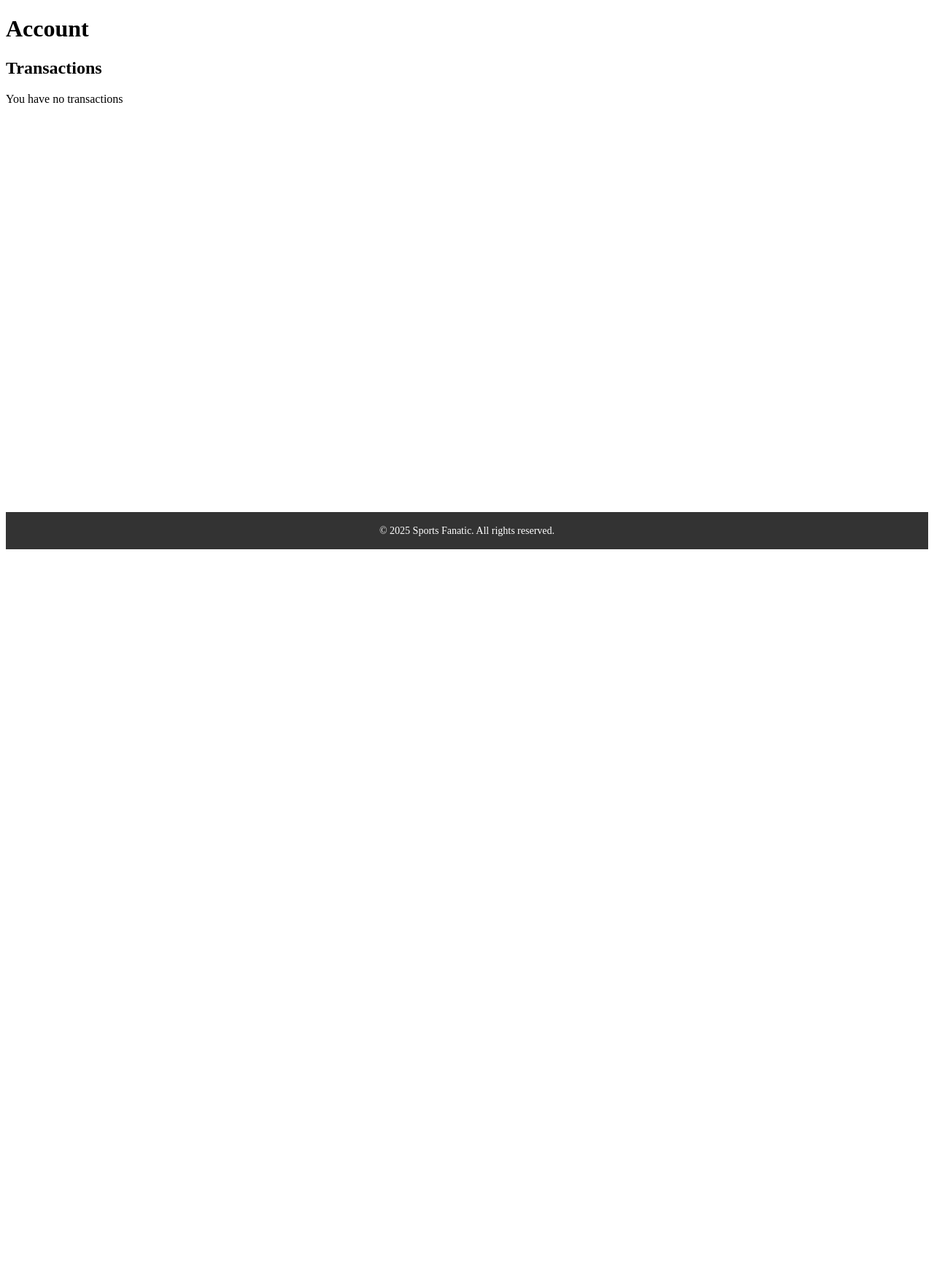
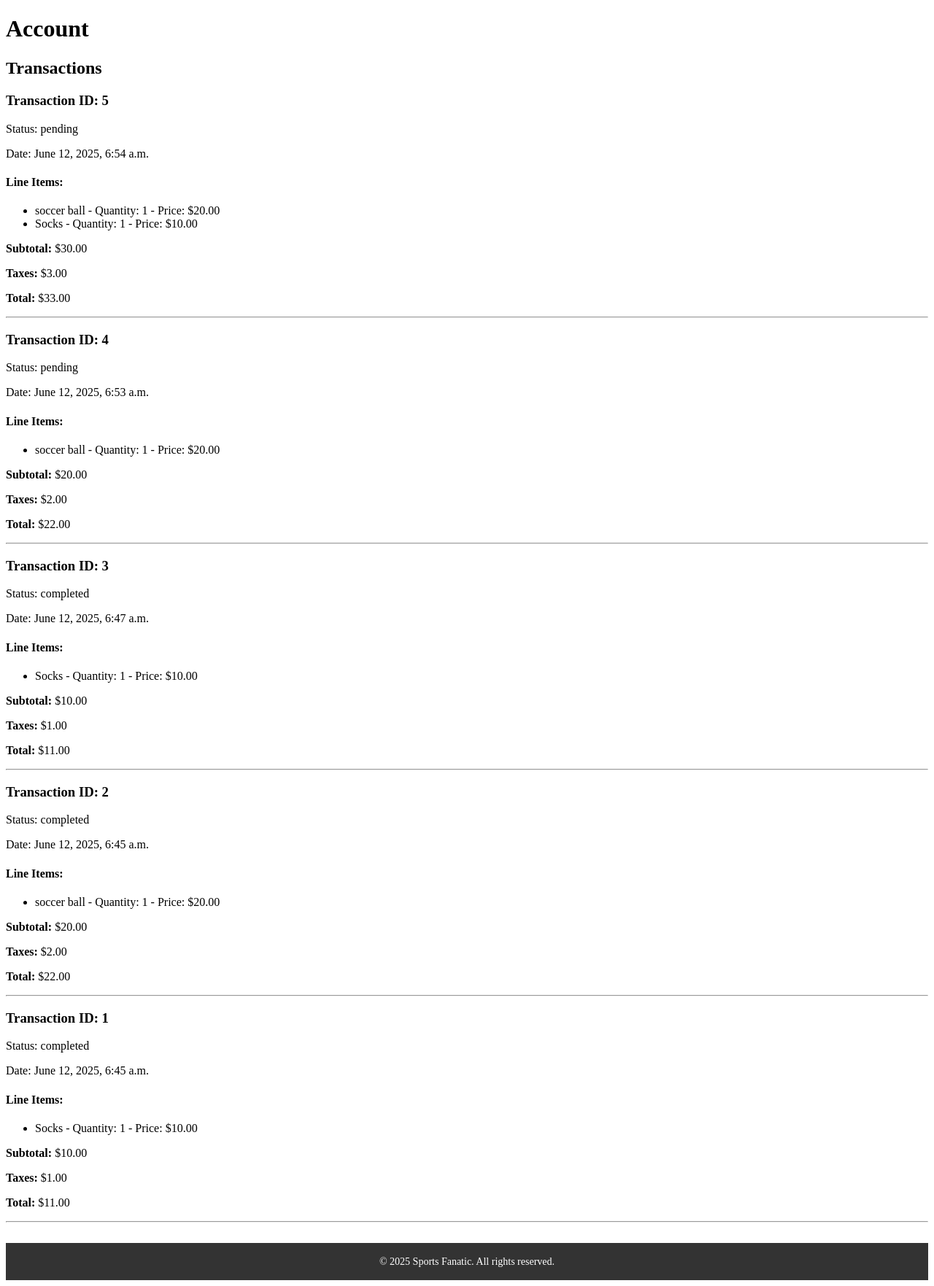
Before and after one commit to noahtorious91/sports_fanatic, a Django app: page /account/ in a window 1280 px wide. Shown: the part 55-1818 px from the top of the page at 73% size. Before the commit the page ends 808 px from the top, so only its background shows below. Run offline with Django 5.2, Linux system fonts and the light colour scheme; a user stored in the database is signed in; data comes from the database, SQL or seed files in the repository.

Commit message:
refactored data model

```diff
--- a/myproject/store/models.py
+++ b/myproject/store/models.py
@@ -20,22 +20,26 @@ class Product(models.Model):
         return self.name
 
 class Transaction(models.Model):
+    transaction_id = models.AutoField(primary_key=True)
     user = models.ForeignKey(User, on_delete=models.CASCADE)
-    subtotal = models.DecimalField(max_digits=10, decimal_places=2)
-    taxes = models.DecimalField(max_digits=10, decimal_places=2)
-    total = models.DecimalField(max_digits=10, decimal_places=2)
+    status = models.CharField(max_length=50, choices=[
+    ('pending', 'Pending'),
+    ('completed', 'Completed'),
+    ('cancelled', 'Cancelled'),
+    ('failed', 'Failed')
+    ], default='pending')
+    promotion_version_id = models.CharField(max_length=100, blank=True, null=True)
     created_at = models.DateTimeField(auto_now_add=True)
-
+    updated_at = models.DateTimeField(auto_now=True)
     def __str__(self):
-        return f"Transaction {self.id} by {self.user.username}"
+        return f"Transaction {self.transaction_id} by {self.user.username} - {self.status}"
 
 class LineItem(models.Model):
-    transaction = models.ForeignKey(Transaction, on_delete=models.CASCADE, related_name='line_iteme')
-    product_id = models.ForeignKey('Product', on_delete=models.CASCADE)
+    transaction = models.ForeignKey(Transaction, on_delete=models.CASCADE, related_name='line_items')
+    product = models.ForeignKey('Product', on_delete=models.CASCADE)
     product_name = models.CharField(max_length=255)
     price = models.DecimalField(max_digits=10, decimal_places=2)
-    taxes = models.DecimalField(max_digits=10, decimal_places=2)
-    total_price = models.DecimalField(max_digits=10, decimal_places=2)
+    tax_rate = models.DecimalField(max_digits=10, decimal_places=2)
     quantity = models.PositiveIntegerField()
 
     def __str__(self):
--- a/myproject/store/templates/store/account.html
+++ b/myproject/store/templates/store/account.html
@@ -5,32 +5,30 @@
 {% block content %}
 <h1>Account</h1>
 <h2>Transactions</h2>
-{% if transactions %}
-    <table>
-        <thead>
-            <tr>
-                <th>Invoice ID</th>
-                <th>Date</th>
-                <th>Subtotal</th>
-                <th>Taxes</th>
-                <th>Total</th>
-                <th>Details</th>
-            </tr>
-        </thead>
-        <tbody>
-            {% for transaction in transactions %}
-                <tr>
-                    <td>{{ transaction.id }}</td>
-                    <td>{{ transaction.created_at }}</td>
-                    <td>{{ transaction.subtotal }}</td>
-                    <td>{{ transaction.taxes }}</td>
-                    <td>{{ transaction.total }}</td>
-                    <td><a href="{% url 'invoice_detail' transaction.id %}">View Invoice</a></td>
-                </tr>
-            {% endfor %}
-        </tbody>
-    </table>
+
+{% if transaction_summaries %}
+    {% for summary in transaction_summaries %}
+        <div class="transaction-summary">
+            <h3>Transaction ID: {{ summary.transaction.transaction_id }}</h3>
+            <p>Status: {{ summary.transaction.status }}</p>
+            <p>Date: {{ summary.transaction.created_at }}</p>
+
+            <h4>Line Items:</h4>
+            <ul>
+                {% for item in summary.line_items %}
+                    <li>
+                        {{ item.product_name }} - Quantity: {{ item.quantity }} - Price: ${{ item.price }}
+                    </li>
+                {% endfor %}
+            </ul>
+
+            <p><strong>Subtotal:</strong> ${{ summary.subtotal }}</p>
+            <p><strong>Taxes:</strong> ${{ summary.taxes }}</p>
+            <p><strong>Total:</strong> ${{ summary.total }}</p>
+        </div>
+        <hr>
+    {% endfor %}
 {% else %}
-    <p>You have no transactions</p>
+    <p>No transactions found.</p>
 {% endif %}
 {% endblock %}
--- a/myproject/store/templates/store/purchase.html
+++ b/myproject/store/templates/store/purchase.html
@@ -6,7 +6,7 @@
 <div class="purchase-container">
     <h1>Purchase Summary</h1>
     <div class="purchase-items">
-        {% for item in cart_items %}
+        {% for item in line_items %}
             <div class="purchase-item">
                 <h3>{{ item.product.name }}</h3>
                 <p>Price: ${{ item.price }}</p>
--- a/myproject/store/urls.py
+++ b/myproject/store/urls.py
@@ -19,6 +19,7 @@ urlpatterns = [
     path('login/', views.login_view, name='login'),
     path('logout/', auth_views.LogoutView.as_view(next_page='login'), name='logout'),
     path('purchase/', views.purchase, name='purchase'),
+    #path('purchase/<int:transaction_id>/', views.purchase_detail, name='purchase_detail'),
     path('account/', views.account_view, name='account'),
     path('invoice/<int:transaction_id>/', views.invoice_detail, name='invoice_detail'),
     path('product/<int:product_id>/', views.product_detail, name='product_detail'),
--- a/myproject/store/views.py
+++ b/myproject/store/views.py
@@ -9,6 +9,7 @@ from decimal import Decimal
 from django.contrib.auth.decorators import login_required
 from .models import Transaction, LineItem, Product
 from .forms import ProductForm
+from django.db import transaction
 import random
 
 # Query all products from the database - used on the product list page
@@ -121,66 +122,62 @@ class CustomUserCreationForm(UserCreationForm):
 
         }
 
+@login_required
 def purchase(request):
     cart = request.session.get('cart', {})
     if not cart:
         messages.error(request, 'Your cart is empty')
         return redirect('cart')
 
-    # Calculate subtotal, taxes, and total logic
-    cart_items = []
-    subtotal = 0
-    for product_id, quantity in cart.items():
-        product = Product.objects.get(id=product_id)
-        total_price = product.price * quantity
-        subtotal += total_price
-        cart_items.append({
-            'product': product,
-            'quantity': quantity,
-            'price': product.price,
-            'total_price': total_price,
-        })
-
-    tax_rate = Decimal('0.10')
-    taxes = subtotal * tax_rate
-    total = subtotal + taxes
-
     # Create a transaction
-    transaction = Transaction.objects.create(
-        user=request.user,
-        subtotal=round(subtotal, 2),
-        total=round(total, 2),
-        taxes=round(taxes, 2),
-    )
-
-# Create line items for each product in the cart
-    for product_id, quantity in cart.items():
-        product = Product.objects.get(id=product_id)
-# Calculate taxes for this line item
-        line_item_taxes = product.price * quantity * tax_rate
-        LineItem.objects.create(
-            transaction=transaction,
-            product_id=product,
-            product_name=product.name,
-            price=product.price,
-            total_price=product.price * quantity,
-            quantity=quantity,
-# Add taxes for the line item
-            taxes=round(line_item_taxes, 2),
+    with transaction.atomic():
+        new_transaction = Transaction.objects.create(
+            user=request.user,
+            status='pending',  # Default status
+            promotion_version_id=None  # Set this if applicable
         )
 
-# Clear the cart
+        # Create line items for each product in the cart
+        for product_id, quantity in cart.items():
+            product = Product.objects.get(id=product_id)
+            LineItem.objects.create(
+                transaction=new_transaction,
+                product=product,
+                product_name=product.name,
+                price=product.price,
+                quantity=quantity,
+                tax_rate=round(Decimal('0.10'), 2)
+            )
+
+        # Update transaction status to 'pending'
+        new_transaction.status = 'pending'
+        new_transaction.save()
+
+    # Clear the cart
     request.session['cart'] = {}
     messages.success(request, 'Purchase successful!')
 
-# Pass data to the template
-    context = {
-        'cart_items': cart_items,
+    return redirect('account')
+
+@login_required
+def purchase_summary(request, transaction_id):
+    transaction = get_object_or_404(Transaction, id=transaction_id, user=request.user)
+    line_items = LineItem.objects.filter(transaction=transaction)
+
+    subtotal = sum(item.price * item.quantity for item in line_items)
+    taxes = sum(item.price * item.quantity * item.tax_rate for item in line_items)
+    total = subtotal + taxes
+
+    return render(request, 'store/purchase_summary.html', {
+        'transaction': transaction,
+        'line_items': line_items,
         'subtotal': round(subtotal, 2),
         'taxes': round(taxes, 2),
         'total': round(total, 2),
-    }
-    return render(request, 'store/purchase.html', context)
+    })
+
+
+
 
 def login_view(request):
     if request.method == 'POST':
@@ -197,7 +194,22 @@ def login_view(request):
 @login_required
 def account_view(request):
     transactions = Transaction.objects.filter(user=request.user).order_by('-created_at')
-    return render(request, 'store/account.html', {'transactions': transactions})
+    transaction_summaries = []
+
+    for transaction in transactions:
+        line_items = LineItem.objects.filter(transaction=transaction)
+        subtotal = sum(item.price * item.quantity for item in line_items)
+        taxes = sum(item.price * item.quantity * item.tax_rate for item in line_items)
+        total = subtotal + taxes
+
+        transaction_summaries.append({
+            'transaction': transaction,
+            'subtotal': round(subtotal, 2),
+            'taxes': round(taxes, 2),
+            'total': round(total, 2),
+            'line_items': line_items
+        })
+    return render(request, 'store/account.html', {'transaction_summaries': transaction_summaries})
 
 @login_required
 def invoice_detail(request, transaction_id):
```
Also changed, not shown: myproject/db.sqlite3, myproject/media/products/helmet_5WL7z6P.png (added), myproject/media/products/soccer_BAgNAJA.png (added), myproject/media/products/socks_rtplQhN.png (added), myproject/store/migrations/0001_initial.py, myproject/store/migrations/0002_product_description_product_image.py (deleted), myproject/store/migrations/0003_transaction_lineitem.py (deleted).
